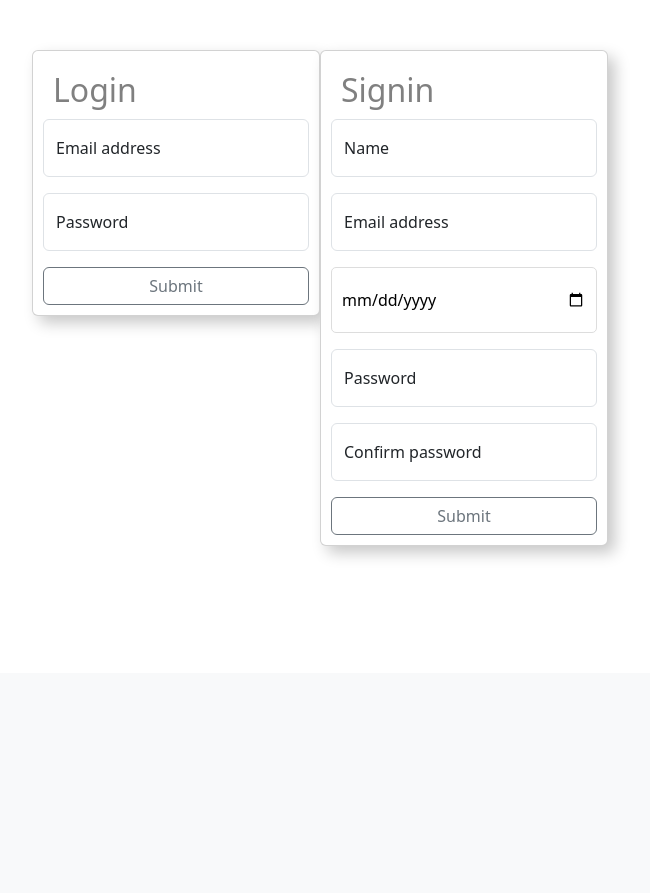
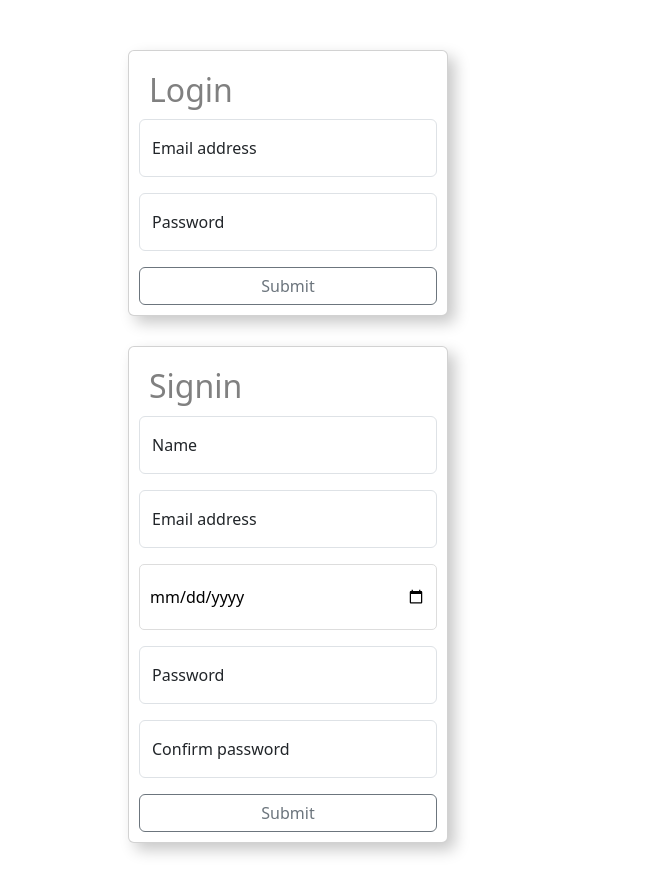
Before and after one commit to JulienF777/PuppyApp, a PHP site: page /login.php in a window 1280 px wide. Shown: the part 127-1020 px from the top of the page, without its empty margins (352-1002 px from the left). Before the commit the page ends 684 px from the top, so only its background shows below. Run offline with PHP 8.4, Linux system fonts and the light colour scheme.

Commit message:
box sizing

```diff
--- a/css/style.css
+++ b/css/style.css
@@ -6,9 +6,7 @@
 }
 
 .two-cards {
-    display: flex;
-    justify-content: space-between;
-    width: 40%;
+    width: 25%;
     margin: 50px auto;
 }
 #createaccount{
@@ -20,7 +18,7 @@
 
 .card {
   box-shadow: 7px 7px 15px rgb(200, 200, 200);
-  margin: 0 auto;
+  margin: 30px auto;
   padding: 10px;
 }
 
--- a/login.php
+++ b/login.php
@@ -50,7 +50,7 @@ if(isset($_SESSION['error'])){
 
 <form action="loginT.php" method="POST">
 
-<div class="card" style="width: 18rem;">
+<div class="card">
     <h2>Login</h2>
     <div class="form-floating mb-3">
       <input type="text" name="email" class="form-control" id="floatingInput" placeholder="name@example.com">
@@ -69,7 +69,7 @@ if(isset($_SESSION['error'])){
 
 <form action="create.php" method="POST">
 
-<div class="card" style="width: 18rem;">
+<div class="card">
     <h2>Signin</h2>
     <div class="form-floating mb-3">
       <input type="text" name="name" required class="form-control" id="floatingName" placeholder="name">
```
